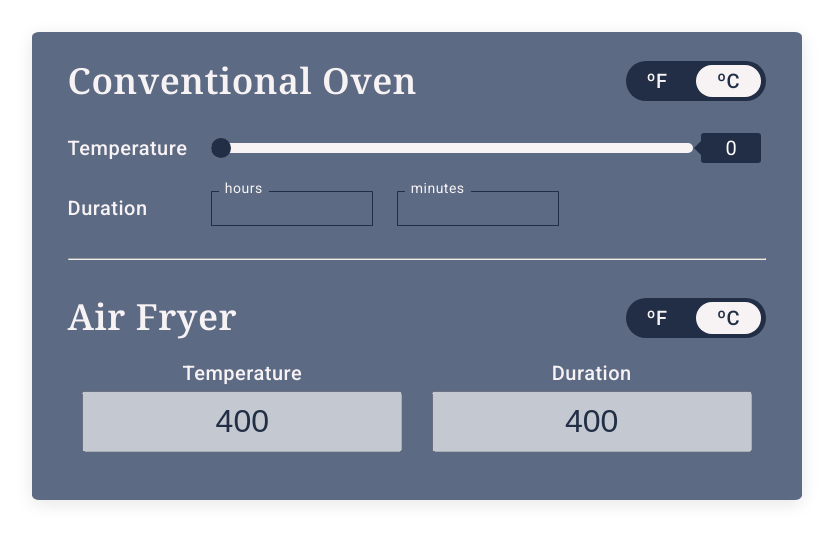
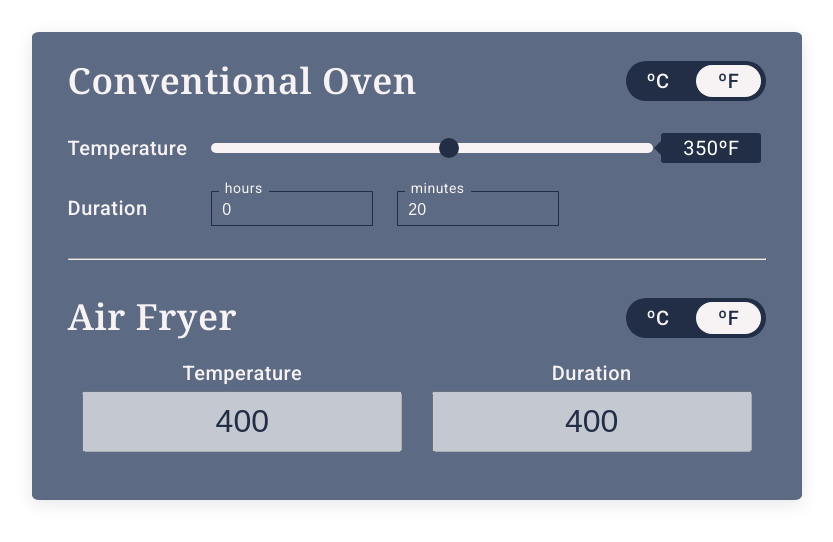
Before and after one commit to dancielos/air-fryer-calculator, a Next.js app: page / in a window 1280 px wide. Shown: the top 542 px of the page, without its empty margins (223-1056 px from the left). Built offline with nearby package versions, Linux system fonts and the light colour scheme.

Commit message:
implemented GET inputs with 'correct' FtoC and CtoF conversion

```diff
--- a/src/app/UI/Input.jsx
+++ b/src/app/UI/Input.jsx
@@ -1,8 +1,16 @@
-export default function Input({ type, label }) {
+import { forwardRef } from 'react';
+
+export default forwardRef(function Input({ onChange, label, value }, ref) {
 	return (
 		<div className='af-calc__input-container'>
 			<label className='af-calc__input-label'>{label}</label>
-			<input className='af-calc__input' type='text' />
+			<input
+				className='af-calc__input'
+				type='text'
+				value={value}
+				ref={ref}
+				onChange={onChange}
+			/>
 		</div>
 	);
-}
+});
--- a/src/app/components/InputDuration.jsx
+++ b/src/app/components/InputDuration.jsx
@@ -1,13 +1,31 @@
+import { useRef } from 'react';
 import Input from '../UI/Input';
 import InputGroup from '../UI/InputGroup';
 
-export default function InputDuration({}) {
+export default function InputDuration({ onDurationChange, hours, minutes }) {
+	const inputHours = useRef();
+	const inputMinutes = useRef();
+
+	function handleDurationChange() {
+		onDurationChange(inputHours.current.value, inputMinutes.current.value);
+	}
+
 	return (
 		<>
 			<label>Duration</label>
 			<div className='af-calc__input-wrapper input-duration'>
-				<Input label='hours' />
-				<Input label='minutes' />
+				<Input
+					label='hours'
+					onChange={handleDurationChange}
+					value={hours}
+					ref={inputHours}
+				/>
+				<Input
+					label='minutes'
+					onChange={handleDurationChange}
+					value={minutes}
+					ref={inputMinutes}
+				/>
 			</div>
 		</>
 	);
--- a/src/app/components/InputUnit.jsx
+++ b/src/app/components/InputUnit.jsx
@@ -25,8 +25,8 @@ export default function InputUnit({
 				/>
 				<label
 					className='af-calc__btn-unit-switch-inner'
-					data-off='ºF'
-					data-on='ºC'
+					data-off='ºC'
+					data-on='ºF'
 					htmlFor={id}
 				></label>
 			</label>
--- a/src/app/components/Slider.jsx
+++ b/src/app/components/Slider.jsx
@@ -1,6 +1,27 @@
-import InputGroup from '../UI/InputGroup';
+// import InputGroup from '../UI/InputGroup';
 
-export default function Slider({ label, type, id }) {
+export default function Slider({
+	label,
+	id,
+	unit,
+	onTempChange,
+	value,
+	formattedValue,
+}) {
+	let min, max, step;
+	if (unit === 'F') {
+		min = 175;
+		max = 500;
+		step = 25;
+		// value = 350;
+	} else {
+		min = 75;
+		max = 270;
+		step = 15;
+	}
+	function handleOnTempChange(e) {
+		onTempChange(e.target.value);
+	}
 	return (
 		<>
 			<label htmlFor={id}>{label}</label>
@@ -8,12 +29,13 @@ export default function Slider({ label, type, id }) {
 				<input
 					className='af-calc__slider'
 					type='range'
-					// value='250'
-					min='170'
-					max='500'
-					step='25'
+					value={value}
+					min={min}
+					max={max}
+					step={step}
+					onChange={handleOnTempChange}
 				/>
-				<span className='af-calc__slider-value '>0</span>
+				<span className='af-calc__slider-value '>{`${formattedValue}º${unit}`}</span>
 			</div>
 		</>
 	);
--- a/src/app/page.jsx
+++ b/src/app/page.jsx
@@ -10,19 +10,44 @@ import InputDuration from './components/InputDuration';
 import InputUnit from './components/InputUnit';
 import Output from './components/Output';
 import Slider from './components/Slider';
+import { convertTemp } from './utils';
 
 export default function Home() {
 	const [tempUnit, setTempUnit] = useState({ oven: 'F', airFryer: 'F' });
+	const [inputs, setInputs] = useState({
+		temp: 350,
+		formattedTemp: 350,
+		hours: 0,
+		minutes: 20,
+	});
 
 	function onUnitChange(id, isChecked) {
 		// console.log(id, value);
+		const unit = isChecked ? 'F' : 'C';
 		setTempUnit((prevTempUnit) => {
-			const unit = isChecked ? 'F' : 'C';
 			return { ...prevTempUnit, [id]: unit };
+		});
+
+		//C to F
+		const { realResult, formattedResult } = convertTemp(unit, inputs.temp);
+
+		setInputs((prevInput) => {
+			return { ...prevInput, formattedTemp: formattedResult, temp: realResult };
 		});
 	}
 
-	// console.log(tempUnit);
+	function onTempChange(value) {
+		setInputs((prevInput) => {
+			return { ...prevInput, temp: +value, formattedTemp: +value };
+		});
+	}
+
+	function onDurationChange(hours, minutes) {
+		console.log(+hours, +minutes);
+		setInputs((prevInput) => {
+			return { ...prevInput, hours: +hours, minutes: +minutes };
+		});
+	}
 
 	return (
 		<Card>
@@ -41,8 +66,16 @@ export default function Home() {
 							type='range'
 							label='Temperature'
 							id='af-calc__temperature'
+							unit={tempUnit.oven}
+							onTempChange={onTempChange}
+							value={inputs.temp}
+							formattedValue={inputs.formattedTemp}
 						/>
-						<InputDuration />
+						<InputDuration
+							onDurationChange={onDurationChange}
+							hours={inputs.hours}
+							minutes={inputs.minutes}
+						/>
 					</InputGroup>
 				</div>
 
--- /dev/null
+++ b/src/app/utils.js
@@ -0,0 +1,16 @@
+export function convertTemp(to, value) {
+	//prettier-ignore
+
+	const result = to === 'C' ? (value - 32) * (5 / 9) : ((value * 9) / 5) + 32;
+	// console.log(result);
+	const truncResult = Math.trunc(result);
+	const remainder = truncResult % 5;
+	console.log(remainder);
+	const formattedResult =
+		remainder > 0
+			? remainder >= 2
+				? truncResult - remainder
+				: truncResult + (5 - remainder)
+			: truncResult;
+	return { realResult: result, formattedResult };
+}
--- a/src/styles/components/_slider.scss
+++ b/src/styles/components/_slider.scss
@@ -1,9 +1,9 @@
 @use '../abstracts';
-$range-label-width: 60px !default;
+$range-label-width: 10rem !default;
 
 .af-calc__slider {
 	-webkit-appearance: none;
-	width: calc(100% - (#{$range-label-width + 13px}));
+	width: calc(100% - (#{$range-label-width + 1.3rem}));
 	height: 1rem;
 	border-radius: 5px;
 	background: abstracts.$color4;
@@ -63,6 +63,7 @@ $range-label-width: 60px !default;
 // Range Label
 .af-calc__slider-value {
 	display: inline-block;
+
 	position: relative;
 	width: $range-label-width;
 	color: abstracts.$color5;
```
